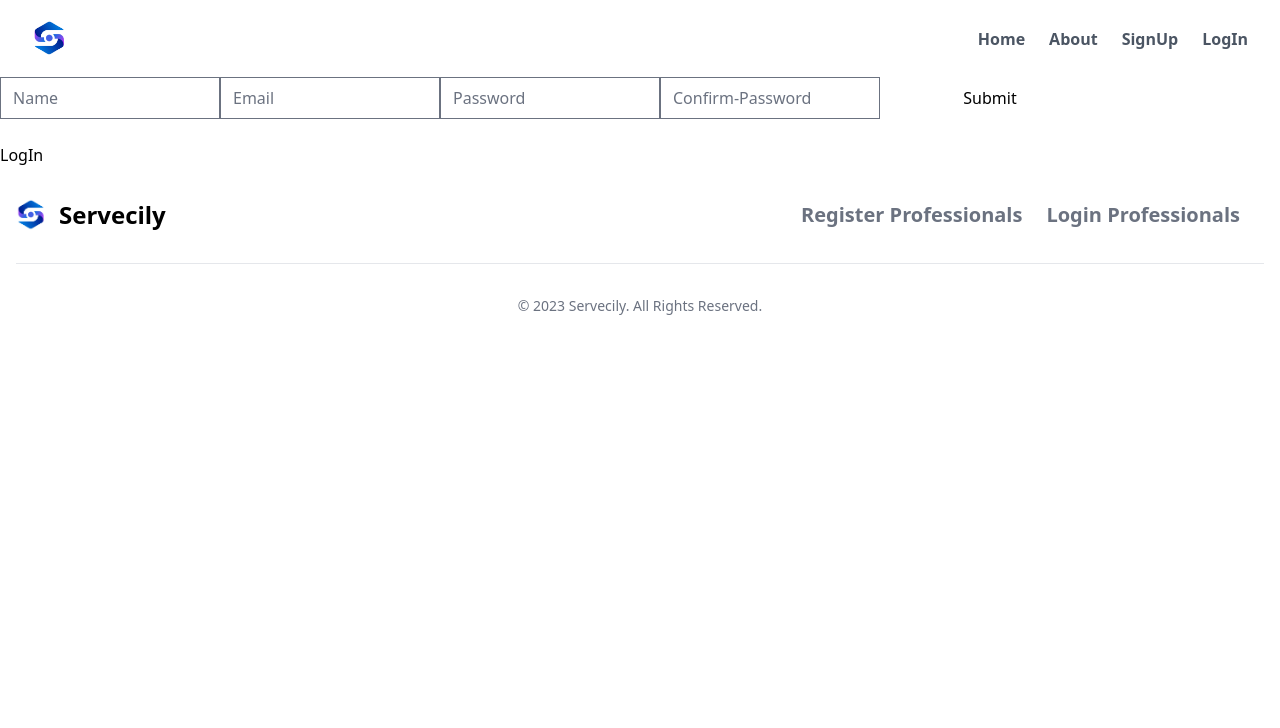
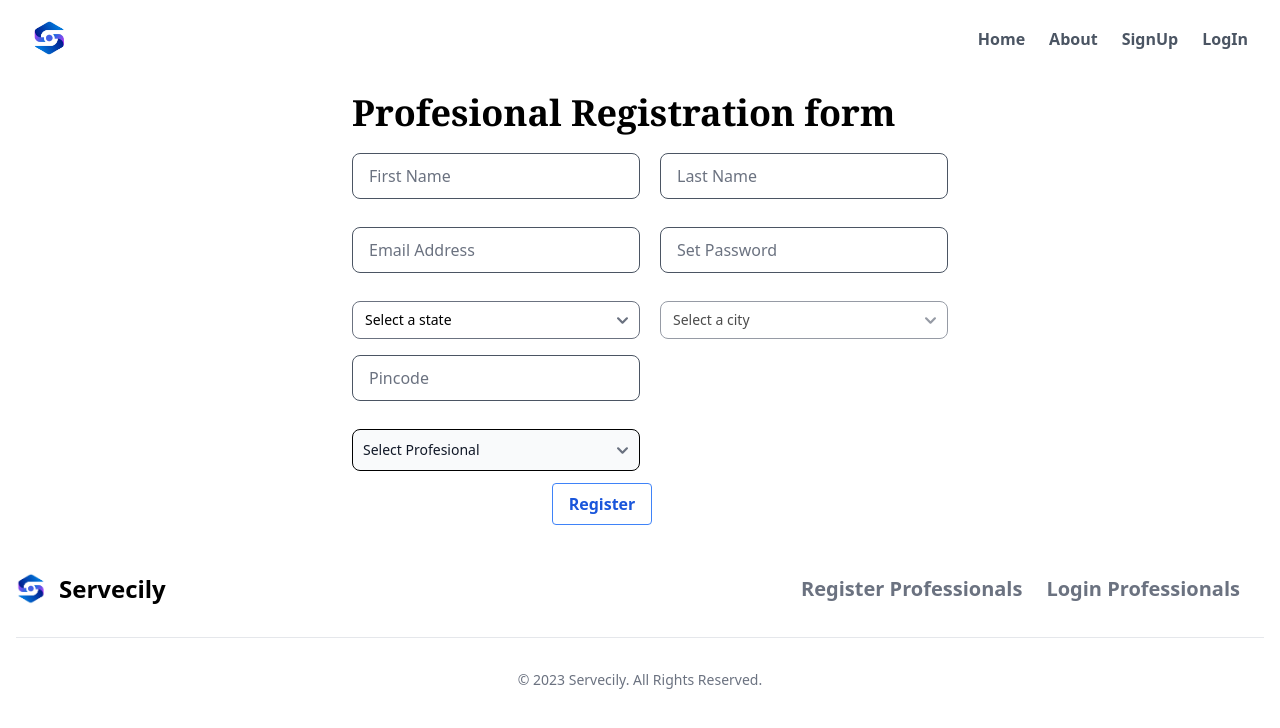
Before and after one commit to ABHI-ATG/Service-Provider, a React (Create React App) app: page /Signinn in a window 1280 px wide. Shown: the top 728 px of the page. Built offline with nearby package versions, Linux system fonts and the light colour scheme; a web font is replaced by a local one.

Commit message:
Add login SignUp

```diff
--- a/package.json
+++ b/package.json
@@ -3,14 +3,18 @@
   "version": "0.1.0",
   "private": true,
   "dependencies": {
+    "@fortawesome/fontawesome-free": "^6.4.0",
+    "@material-tailwind/react": "^1.4.2",
     "@testing-library/jest-dom": "^5.16.5",
     "@testing-library/react": "^13.4.0",
     "@testing-library/user-event": "^13.5.0",
+    "bootstrap": "^5.2.3",
     "express": "^4.18.2",
     "express-session": "^1.17.3",
     "flowbite": "^1.6.5",
     "flowbite-react": "^0.4.3",
     "gsap": "^3.11.5",
+    "mdb-react-ui-kit": "^6.0.0",
     "mysql": "^2.18.1",
     "nodemon": "^2.0.21",
     "react": "^18.2.0",
--- a/public/index.html
+++ b/public/index.html
@@ -29,6 +29,7 @@
       Learn how to configure a non-root public URL by running `npm run build`.
     -->
     <title>React App</title>
+
   </head>
   <body>
     <noscript>You need to enable JavaScript to run this app.</noscript>
--- a/src/Footer/Footer.js
+++ b/src/Footer/Footer.js
@@ -12,10 +12,10 @@ const Footer=()=>{
             </a>
             <ul class="flex flex-wrap items-center mb-6 text-xl font-bold text-gray-500 sm:mb-0 dark:text-gray-400">
                 <li>
-                    <a href="#" class="mr-4 hover:underline md:mr-6 ">Register Professionals</a>
+                    <Link to="/Signinn" class="mr-4 hover:underline md:mr-6 ">Register Professionals</Link>
                 </li>
                 <li>
-                    <a href="#" class="mr-4 hover:underline md:mr-6">Login Professionals</a>
+                    <Link to="/Loginn" class="mr-4 hover:underline md:mr-6">Login Professionals</Link>
                 </li>
             </ul>
         </div>
--- a/src/Login/LogInn.js
+++ b/src/Login/LogInn.js
@@ -1,15 +1,54 @@
-import {Link} from 'react-router-dom';
+import { Link } from 'react-router-dom';
 
-const Loginn=()=>{
+const Loginn = () => {
     return (
         <>
-            <form>
-                <input type="text" placeholder="Name"/>
-                <input type="password" placeholder="Password"/>
-                <input type="Submit"/>
-                <p>Not Having An Account</p>
-                <Link to="/SignIn">SignIn</Link>
-            </form>
+            <div className="w-full ">
+                <div className="loginForm rounded-2xl flex flex-col  justify-items-center items-center w-full p-5">
+                    <div className="loginForm__title text-5xl font-medium">
+                        Professionals Login<span className=" text-sky-400">.</span>
+                    </div>
+
+                    <div className="loginForm__subtitle py-5 text-base">
+                        Don't have an account?
+                        <span className="ml-2 text-sky-400 font-medium">
+                            <Link to='/Signinn'>
+                                Register
+                            </Link>
+                        </span>
+                    </div>
+
+                    <div className="loginForm__form">
+                        <form className=' flex flex-col justify-center' >
+                            <div className="mb-3 w-80">
+                                <label className="block">
+                                    <span className="text-grey-700 text-lg">Email Address</span>
+                                    <input type='email' className="mt-1 block w-full rounded-md bg-gray-200 border-transparent focus:border-gray-500 focus:bg-white focus:ring-0" placeholder='jondoe@email.com' required />
+                                </label>
+                            </div>
+
+                            <div className="mb-3 w-80">
+                                <label className="block">
+                                    <span className="text-grey-700 text-lg">Password</span>
+                                    <input type='password' className="mt-1 block w-full rounded-md bg-gray-200 border-transparent focus:border-gray-500 focus:bg-white focus:ring-0" placeholder='Password' required />
+                                </label>
+                            </div>
+
+                            <div className="my-10">
+                                {
+
+                                    <button className=" bg-sky-400 text-white py-3 w-24 rounded-full" type="submit">
+                                        Login
+                                    </button>
+
+
+                                }
+                            </div>
+                        </form>
+                    </div>
+                </div>
+
+            </div>
         </>
     )
 }
--- a/src/Login/SignInn.js
+++ b/src/Login/SignInn.js
@@ -1,18 +1,125 @@
-import {Link} from 'react-router-dom';
+import { Link } from 'react-router-dom';
+import { useState } from 'react';
 
-const SignInn=()=>{
+
+
+
+const citiesByState = [
+    {
+        state: "Uttar Pradesh",
+        cities: ["Ghaziabad", "Meerut", "Muradnagar"]
+    },
+    {
+        state: "Delhi",
+        cities: ["Siri", "Shergarh", "New Delhi", "Old Delhi"]
+    },
+
+
+];
+
+
+const SignInn = () => {
+
+    const [selectedState, setSelectedState] = useState("");
+    const [selectedCities, setSelectedCities] = useState([]);
+
+
+    const handleStateChange = (event) => {
+        const stateName = event.target.value;
+        setSelectedState(stateName);
+
+        const selectedStateObj = citiesByState.find((item) => item.state === stateName);
+        if (selectedStateObj) {
+            setSelectedCities(selectedStateObj.cities);
+        } else {
+            setSelectedCities([]);
+        }
+    };
+
+
     return (
-        <>
-            <form>
-                <input type="text" placeholder="Name"/>
-                <input type="email" placeholder="Email"/>
-                <input type="password" placeholder="Password"/>
-                <input type="password" placeholder="Confirm-Password"/>
-                <input type="Submit"/>
-                <p>Having an Account?</p>
-                <Link to="/Login">LogIn</Link>
-            </form>
-        </>
+
+        <div className="flex justify-center items-center  ">
+            <div className="my-4 flex justify-center ">
+
+                <div className="text-black flex flex-col justify-center">
+                    <h3 className="mb-5 ml-5 text-4xl font-serif font-bold">Profesional Registration form</h3>
+
+                    <form className=' ml-5 flex flex-col  justify-center'>
+                        <div className="flex flex-wrap  ">
+                            <div className="w-72 mr-5 mb-4 border-black items-end gap-6">
+                                <input class="appearance-none block w-full  text-gray-700 border border-gray-600 rounded-lg py-3 px-4 mb-3 leading-tight focus:outline-none focus:bg-white"  type="text" placeholder="First Name" required />
+                            </div>
+                            <div className=" flex w-72 mb-4 items-end gap-6">
+                                <input class="appearance-none block w-full  text-gray-700 border border-gray-600 rounded-lg py-3 px-4 mb-3 leading-tight focus:outline-none focus:bg-white"  type="text" placeholder="Last Name" required />
+                            </div>
+                        </div>
+
+                        <div className="flex flex-wrap  ">
+                            <div className="w-72 mr-5 mb-4 border-black items-end gap-6">
+                                <input class="appearance-none block w-full  text-gray-700 border border-gray-600 rounded-lg py-3 px-4 mb-3 leading-tight focus:outline-none focus:bg-white"  type="text" placeholder="Email Address" required />
+                            </div>
+                            <div className=" flex w-72 mb-4 items-end gap-6">
+                                <input class="appearance-none block w-full  text-gray-700 border border-gray-600 rounded-lg py-3 px-4 mb-3 leading-tight focus:outline-none focus:bg-white" type="text" placeholder="Set Password" required />
+                            </div>
+                        </div>
+
+                        <div className="flex flex-wrap">
+                            <div className="w-72 mr-5 mb-4 text-blue-gray-600">
+                                <select className='w-72 text-sm rounded-lg border-blue-gray-600' value={selectedState} onChange={handleStateChange} required>
+                                    <option className=' text-blue-gray-600 ' value="">Select a state</option>
+                                    {citiesByState.map((item) => (
+                                        <option className='text-blue-gray-600 ' key={item.state} value={item.state}>
+                                            {item.state}
+                                        </option>
+                                    ))}
+                                </select>
+                            </div>
+                            <div className="w-72 mb-4 text-blue-gray-600">
+                                <select className=' w-72 text-sm rounded-lg border-blue-gray-600 ' disabled={!selectedState} required>
+                                    <option className=' text-blue-gray-600 ' value="">Select a city</option>
+                                    {selectedCities.map((city) => (
+                                        <option className='text-blue-gray-600 ' key={city} value={city}>
+                                            {city}
+                                        </option>
+                                    ))}
+                                </select>
+                            </div>
+                        </div>
+
+                        <div className="w-72 mb-4 items-end gap-6">
+                            <input class="appearance-none block w-full  text-gray-700 border border-gray-600 rounded-lg py-3 px-4 mb-3 leading-tight focus:outline-none focus:bg-white" id="grid-first-name" type="text" name="pin" pattern="[0-9]{6}" maxlength="6" placeholder="Pincode" required />
+                        </div>
+
+
+                        <div className="w-72">
+                            <select label="Select Proffessional" className="bg-gray-50 border border-black text-gray-900 text-sm rounded-lg focus:ring-blue-500 focus:border-blue-500 block w-72 p-2.5 dark:bg-gray-700 dark:border-gray-600 dark:placeholder-gray-400 dark:text-white dark:focus:ring-blue-500 dark:focus:border-blue-500 " placeholder='Select proffesional' required>
+                                <option className=' text-blue-gray-600 ' value="">Select Profesional</option>
+                                <option>Air Conditioner</option>
+                                <option>Appliances</option>
+                                <option>Electrician</option>
+                                <option>Plumber</option>
+                                <option>Paintor</option>
+                                <option>Kitchen</option>
+                                <option>Salon For Men</option>
+                                <option>Salon For Women</option>
+                                <option>Tailor</option>
+                                <option>Bathroom</option>
+                                <option>HomeWorker</option>
+                            </select>
+                        </div>
+
+                        <div className="flex justify-center pt-3 mr-24">
+                            <button class="bg-transparent hover:bg-blue-500 text-blue-700 font-semibold hover:text-white py-2 px-4 border border-blue-500 hover:border-transparent rounded">
+                                Register
+                            </button>
+                        </div>
+                    </form>
+                </div>
+            </div>
+        </div>
+
+
     )
 }
 export default SignInn;
--- /dev/null
+++ b/src/User/ScrollToBottomButton.js
@@ -0,0 +1,19 @@
+import { useRef } from "react";
+
+function ScrollToBottomButton() {
+  const bottomRef = useRef(null);
+
+  const handleClick = () => {
+    bottomRef.current.scrollIntoView({ behavior: "smooth", block: "end" });
+  };
+
+  return (
+    <div>
+      <button onClick={handleClick}>Go to Bottom</button>
+      <div style={{ height: "1000px" }}>Some content on the page</div>
+      <div ref={bottomRef}></div>
+    </div>
+  );
+}
+
+export default ScrollToBottomButton;
--- a/src/index.js
+++ b/src/index.js
@@ -3,10 +3,15 @@ import ReactDOM from 'react-dom/client';
 import './index.css';
 import App from './User/App'
 import {BrowserRouter} from 'react-router-dom';
+import { ThemeProvider } from "@material-tailwind/react";
+
 
 const root = ReactDOM.createRoot(document.getElementById('root'));
 root.render(
   <BrowserRouter>
-    <App />
+  <ThemeProvider>
+  <App />
+  </ThemeProvider>
+
   </BrowserRouter>
 );
--- a/tailwind.config.js
+++ b/tailwind.config.js
@@ -1,4 +1,5 @@
 /** @type {import('tailwindcss').Config} */
+
 module.exports = {
   content: [
     "./src/**/*.{js,jsx,ts,tsx}",
```
Also changed, not shown: src/index.css (line endings or trailing spaces), 1 other file (tests, documents, lock files or other folders).
